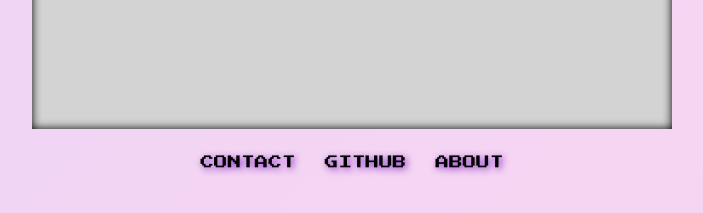
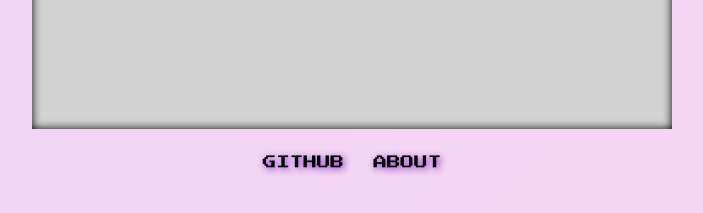
Before and after one commit to aubryab/portfolio, a plain HTML site: page index.html in a window 1280 px wide. Shown: the part 471-684 px from the top of the page, without its empty margins (288-991 px from the left). Drawn offline with Linux system fonts and the light colour scheme.

Commit message:
remove contact

```diff
--- a/index.html
+++ b/index.html
@@ -37,7 +37,6 @@
             <!-- Navigation -->
             <div class="nav">
             <ul>
-            <li><a href="https://sad-einstein-843dd0.netlify.app" target="_blank" id="contact">Contact</a></li>
             <li><a href="https://github.com/aubryab?tab=repositories" target="_blank" id="github">Github</a></li>
             <li><a href="https://admiring-franklin-76dd79.netlify.app" target="_blank" id="about">About</a></li>
             </ul>
```
